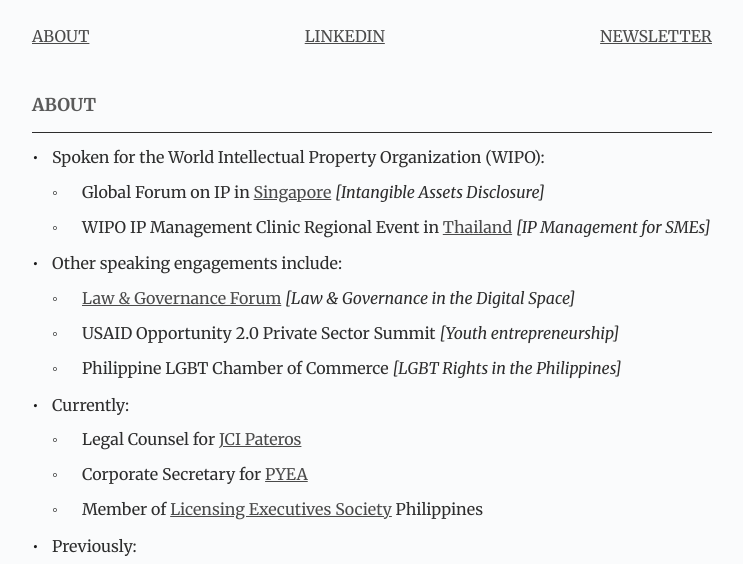
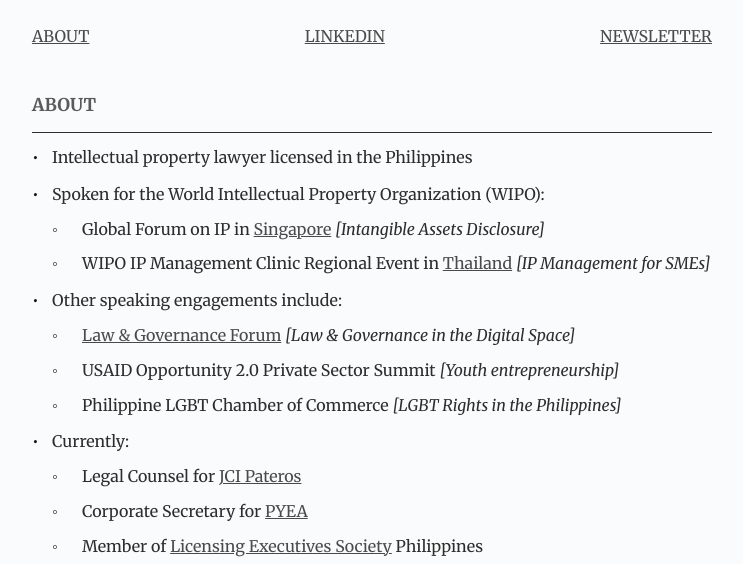
Before and after one commit to lycabal/portfolio, a plain HTML site: page index.html in a window 1280 px wide. Shown: the part 159-723 px from the top of the page, without its empty margins (268-1011 px from the left). Drawn offline with Linux system fonts and the light colour scheme.

Commit message:
Add IP lawyer license credential to About section

```diff
--- a/index.html
+++ b/index.html
@@ -222,6 +222,7 @@
     <section id="about">
         <h2 class="section-title">About</h2>
         <ul>
+            <li>Intellectual property lawyer licensed in the Philippines</li>
             <li>Spoken for the World Intellectual Property Organization (WIPO):
                 <ul>
                     <li>Global Forum on IP in <a href="https://www.ipweek2025.sg/gfip.html" target="_blank" rel="noopener noreferrer">Singapore</a> <em>[Intangible Assets Disclosure]</em></li>
```
